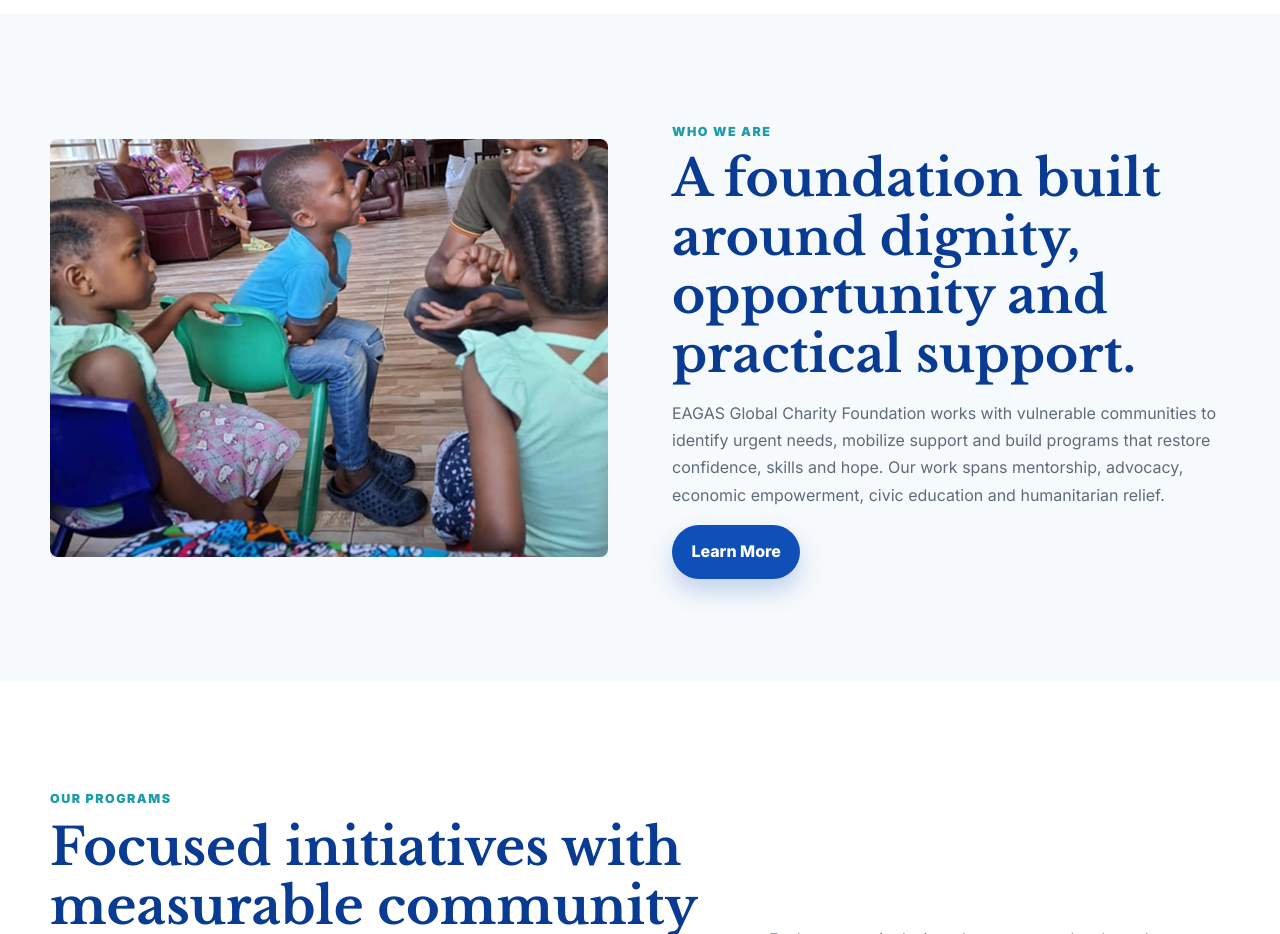
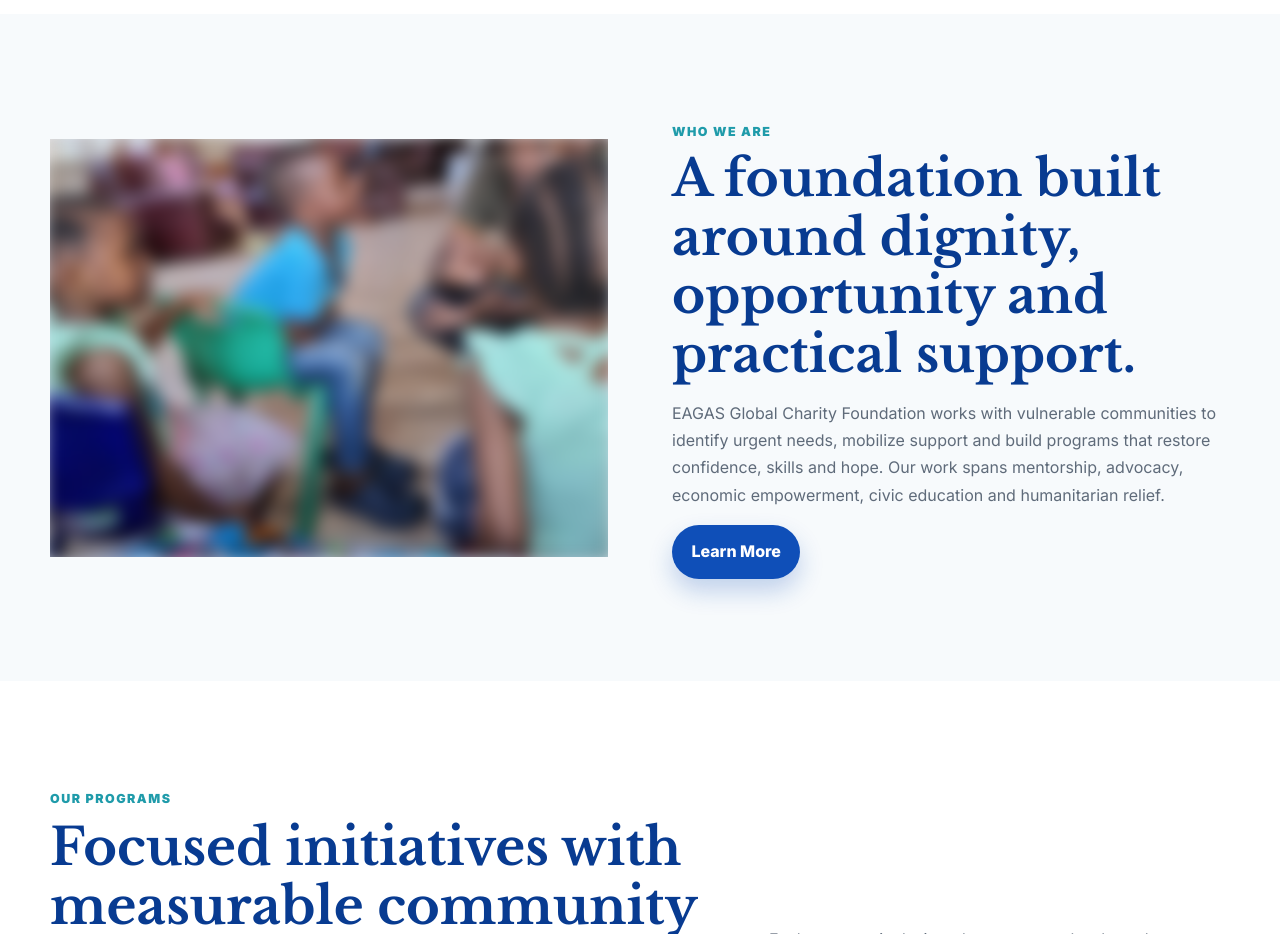
Before and after one commit to Oyewolesyl/EAGASGlobalCharity, a website: page index.html in a window 1280 px wide. Shown: the part 1280-2214 px from the top of the page. Drawn offline with nearby package versions, Linux system fonts and the light colour scheme.

Commit message:
Blur homepage about outreach image

```diff
--- a/index.html
+++ b/index.html
@@ -49,7 +49,7 @@
 
     <section class="section section-soft">
       <div class="container split reveal">
-        <div class="photo-panel"><img src="public/assets/photos/DAVEWITHKIDS2.png" alt="EAGAS outreach with children" loading="lazy"></div>
+        <div class="photo-panel"><img class="blur-sensitive" src="public/assets/photos/DAVEWITHKIDS2.png" alt="EAGAS outreach with children" loading="lazy"></div>
         <div class="copy">
           <span class="eyebrow">Who we are</span>
           <h2>A foundation built around dignity, opportunity and practical support.</h2>
--- a/styles.css
+++ b/styles.css
@@ -419,6 +419,11 @@ h1 {
   box-shadow: var(--shadow);
   object-fit: cover;
   width: 100%;
+}
+
+.blur-sensitive {
+  filter: blur(8px);
+  transform: scale(1.02);
 }
 
 .copy h2 {
```
